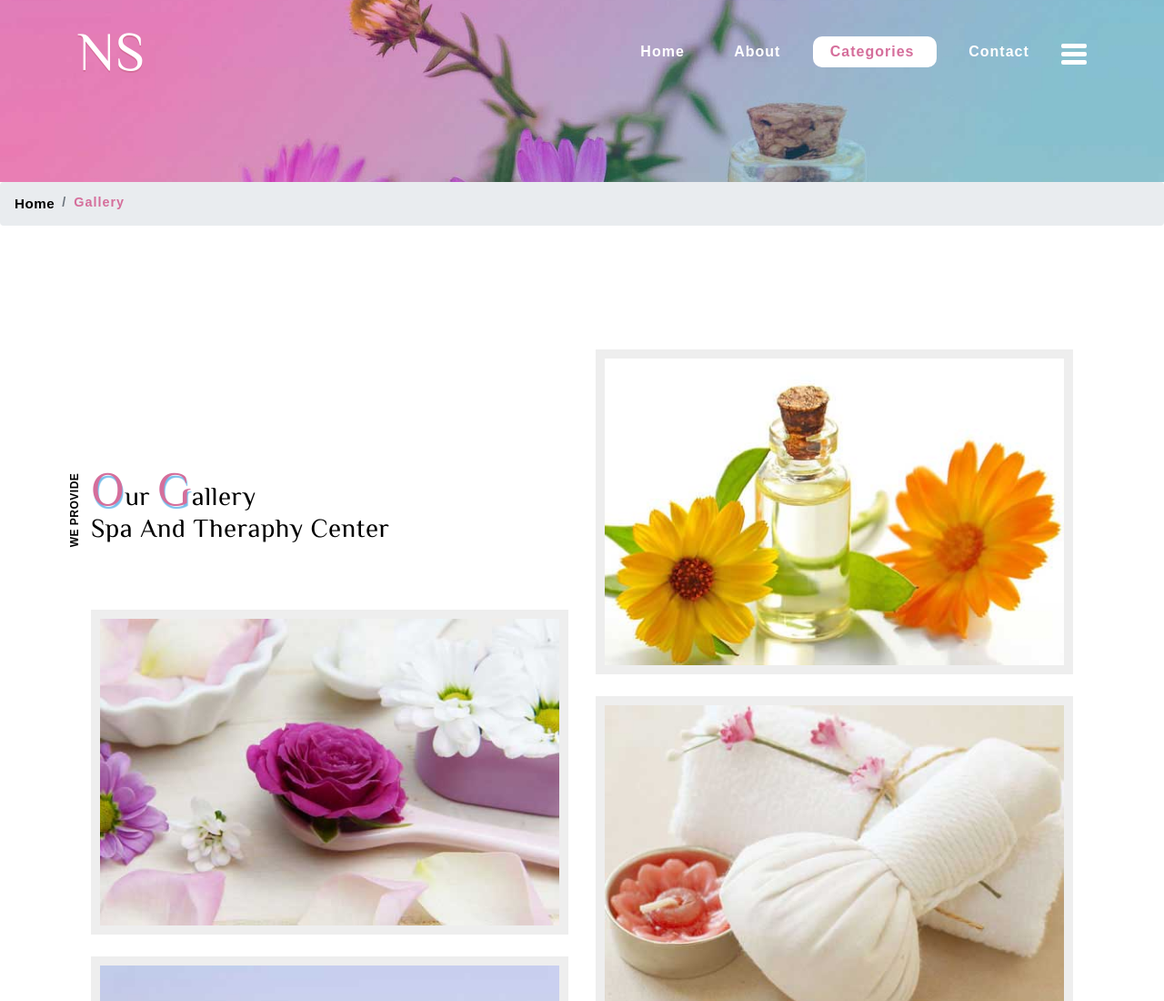
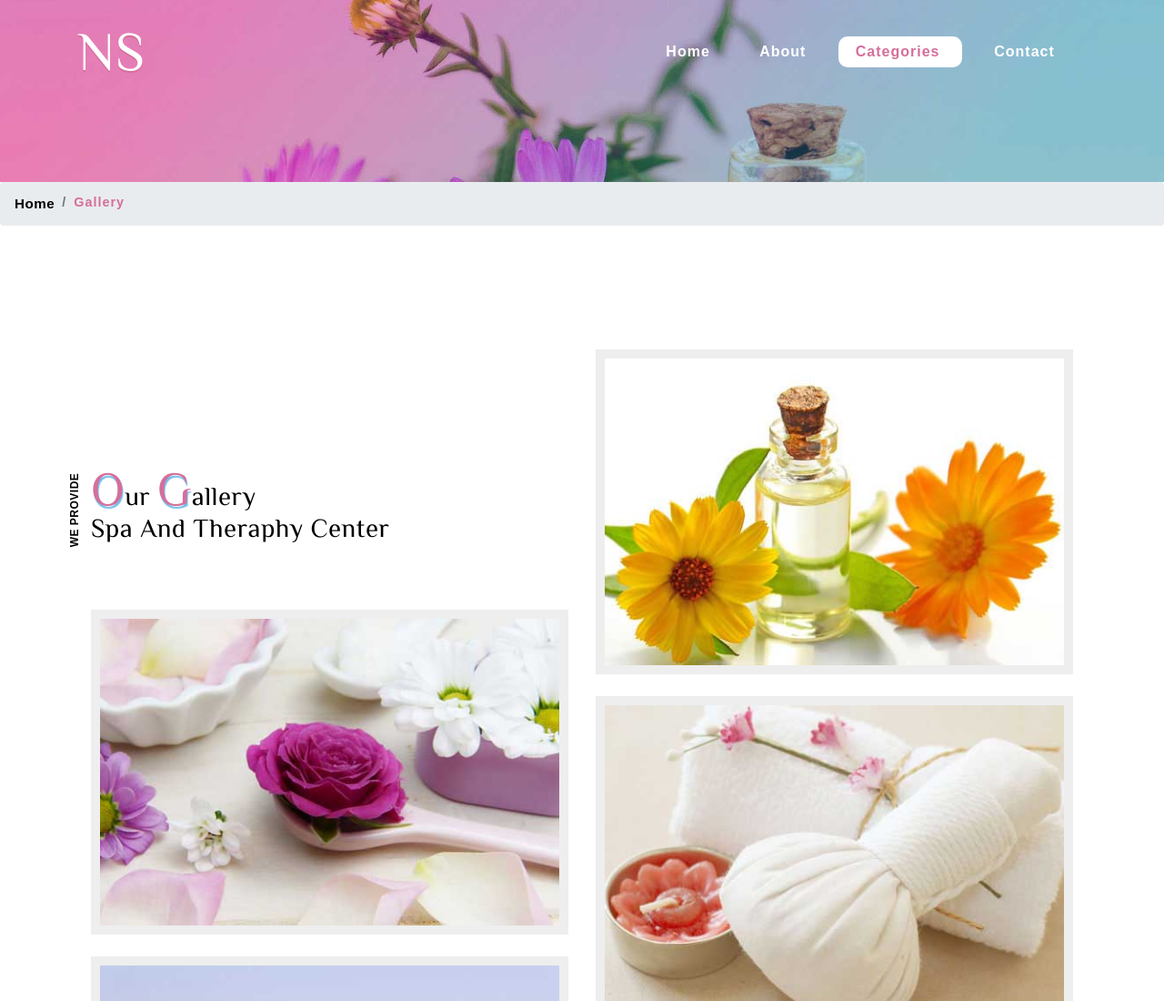
Before and after one commit to Veenaragoti/OIBSIP_Task1, a plain HTML site: page gallery.html in a window 1280 px wide. Shown: the top 1100 px of the page at 91% size. Drawn offline with Linux system fonts and the light colour scheme; a web font is replaced by a local one.

Commit message:
Update gallery.html

```diff
--- a/gallery.html
+++ b/gallery.html
@@ -67,12 +67,7 @@ SmartPhone Compatible web template, free WebDesigns for Nokia, Samsung, LG, Sony
                             <li class="nav-item mr-lg-3 mt-lg-0 mt-3">
                                 <a class="nav-link" href="contact.html">contact</a>
                             </li>
-                            <li class="nav-item  position-relative">
-                                <a href="#menu" id="toggle">
-                                    <span></span>
-                                </a>
 
-                            </li>
                         </ul>
                     </div>
                 </div>
```
